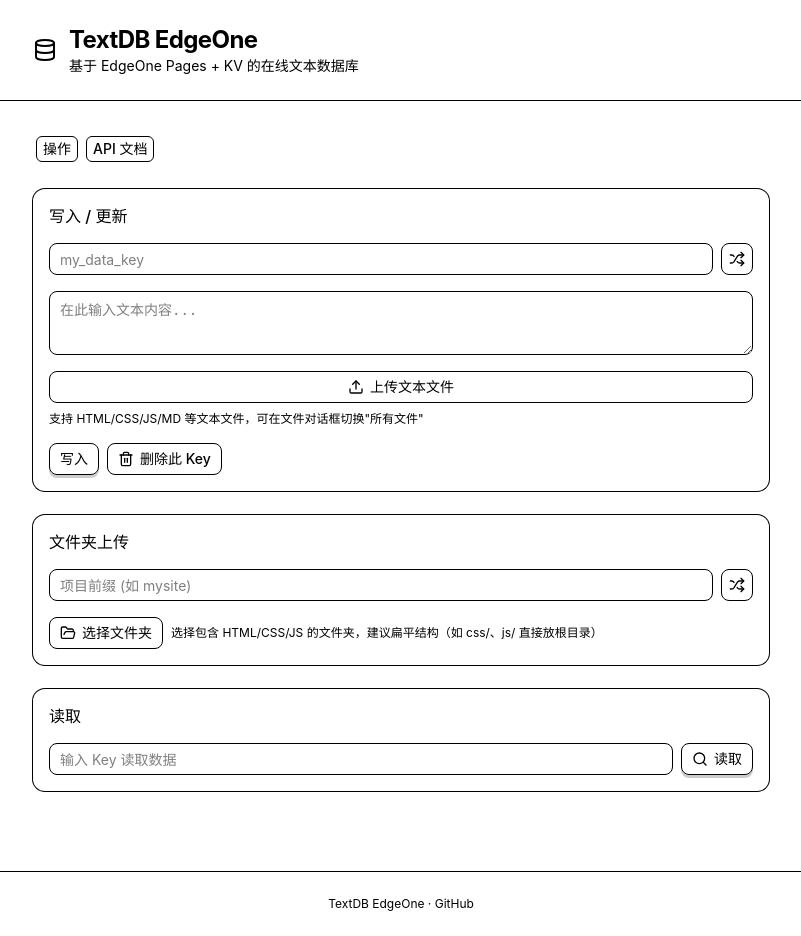
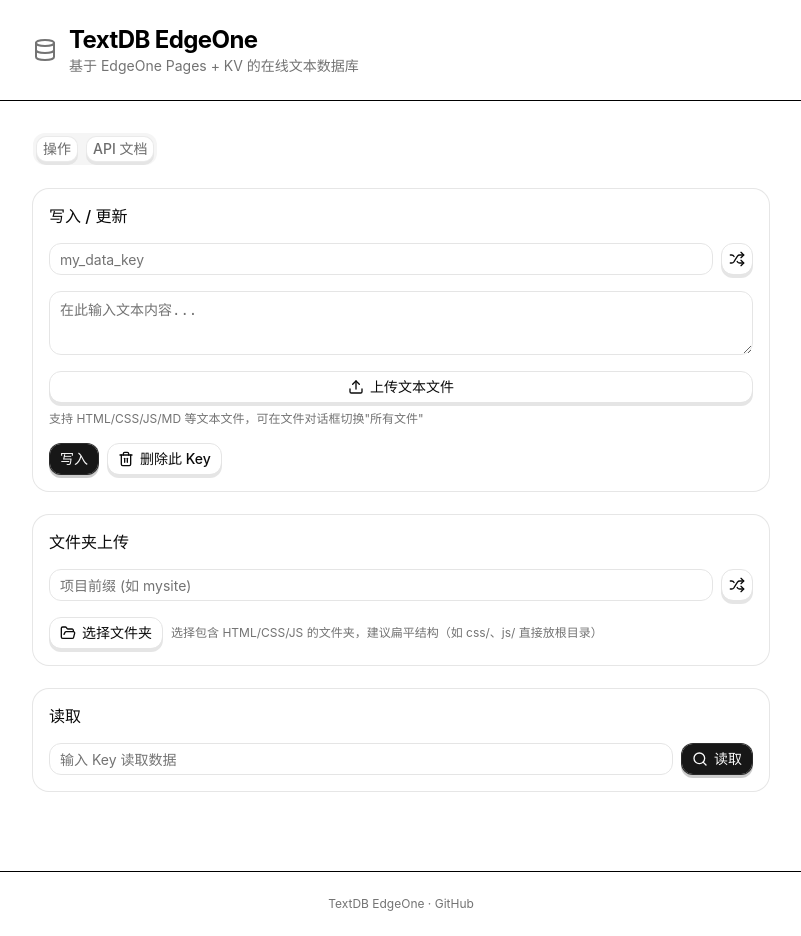
Before and after one commit to sixiang-world/textdb-edgeone, a React (Vite) app: page / in a window 1280 px wide. Shown: the whole page, without its empty margins (239-1040 px from the left). Built offline with nearby package versions, Linux system fonts and the light colour scheme.

Commit message:
fix: add missing shadcn/ui theme CSS variables to fix thick black focus ring on inputs

```diff
--- a/src/index.css
+++ b/src/index.css
@@ -1,2 +1,67 @@
 @import "tailwindcss";
 @plugin "@tailwindcss/typography";
+
+@theme inline {
+  --color-background: var(--background);
+  --color-foreground: var(--foreground);
+  --color-card: var(--card);
+  --color-card-foreground: var(--card-foreground);
+  --color-popover: var(--popover);
+  --color-popover-foreground: var(--popover-foreground);
+  --color-primary: var(--primary);
+  --color-primary-foreground: var(--primary-foreground);
+  --color-secondary: var(--secondary);
+  --color-secondary-foreground: var(--secondary-foreground);
+  --color-muted: var(--muted);
+  --color-muted-foreground: var(--muted-foreground);
+  --color-accent: var(--accent);
+  --color-accent-foreground: var(--accent-foreground);
+  --color-destructive: var(--destructive);
+  --color-destructive-foreground: var(--destructive-foreground);
+  --color-border: var(--border);
+  --color-input: var(--input);
+  --color-ring: var(--ring);
+  --color-sidebar-background: var(--sidebar-background);
+  --color-sidebar-foreground: var(--sidebar-foreground);
+  --color-sidebar-primary: var(--sidebar-primary);
+  --color-sidebar-primary-foreground: var(--sidebar-primary-foreground);
+  --color-sidebar-accent: var(--sidebar-accent);
+  --color-sidebar-accent-foreground: var(--sidebar-accent-foreground);
+  --color-sidebar-border: var(--sidebar-border);
+  --color-sidebar-ring: var(--sidebar-ring);
+  --radius-sm: calc(var(--radius) - 4px);
+  --radius-md: calc(var(--radius) - 2px);
+  --radius-lg: var(--radius);
+  --radius-xl: calc(var(--radius) + 4px);
+}
+
+:root {
+  --background: oklch(1 0 0);
+  --foreground: oklch(0.145 0 0);
+  --card: oklch(1 0 0);
+  --card-foreground: oklch(0.145 0 0);
+  --popover: oklch(1 0 0);
+  --popover-foreground: oklch(0.145 0 0);
+  --primary: oklch(0.205 0 0);
+  --primary-foreground: oklch(0.985 0 0);
+  --secondary: oklch(0.97 0 0);
+  --secondary-foreground: oklch(0.205 0 0);
+  --muted: oklch(0.97 0 0);
+  --muted-foreground: oklch(0.556 0 0);
+  --accent: oklch(0.97 0 0);
+  --accent-foreground: oklch(0.205 0 0);
+  --destructive: oklch(0.577 0.245 27.325);
+  --destructive-foreground: oklch(0.577 0.245 27.325);
+  --border: oklch(0.922 0 0);
+  --input: oklch(0.922 0 0);
+  --ring: oklch(0.708 0 0);
+  --sidebar-background: oklch(0.985 0 0);
+  --sidebar-foreground: oklch(0.145 0 0);
+  --sidebar-primary: oklch(0.205 0 0);
+  --sidebar-primary-foreground: oklch(0.985 0 0);
+  --sidebar-accent: oklch(0.97 0 0);
+  --sidebar-accent-foreground: oklch(0.205 0 0);
+  --sidebar-border: oklch(0.922 0 0);
+  --sidebar-ring: oklch(0.708 0 0);
+  --radius: 0.75rem;
+}
```
